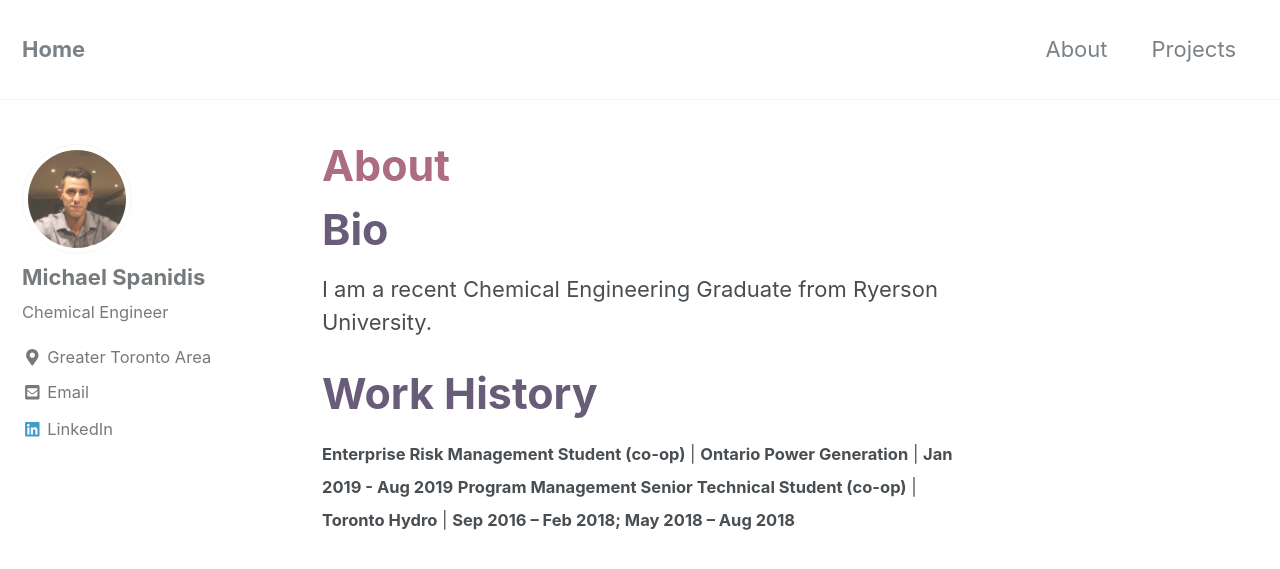
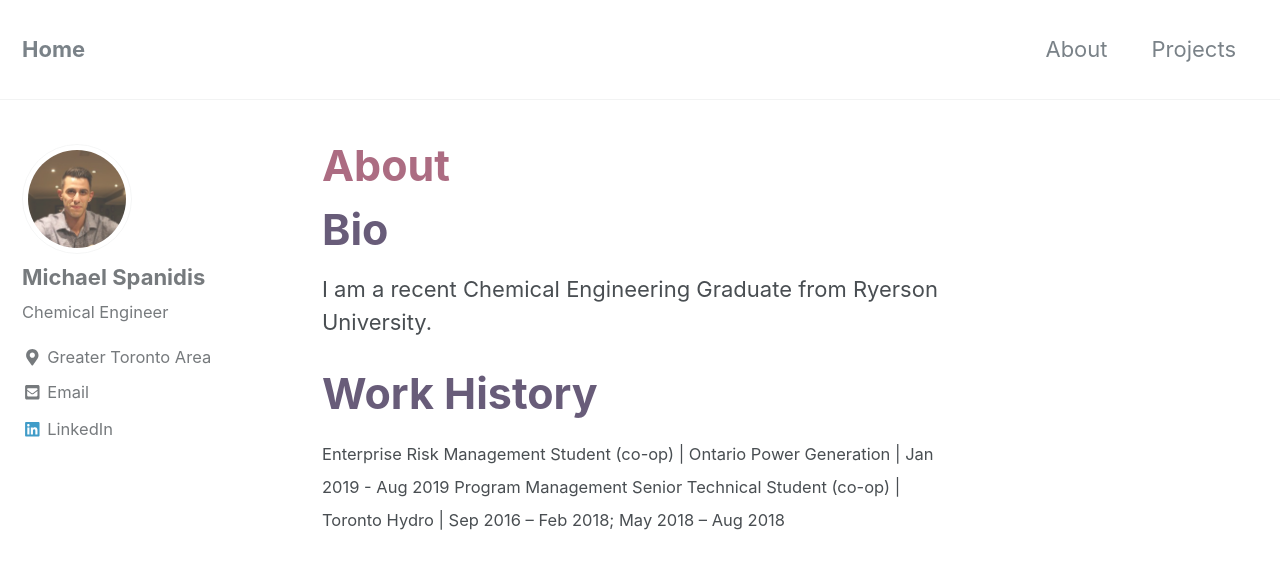
Before and after one commit to michaelspanidis/michaelspanidis.github.io, a Jekyll site: the page built from _pages/about.md, in a window 1280 px wide and 900 px high. Shown: the top 569 px of the window. Built offline with Jekyll 4.4.1, drawn with Linux system fonts in a browser that asks for light colours; nearby versions of some CDN libraries.

Commit message:
changes26

```diff
--- a/_pages/about.md
+++ b/_pages/about.md
@@ -7,5 +7,5 @@
 
 # <span style="color:rgb(104,92,121);font-size:1.25em;">Work History</span>
 <span style="font-size:0.75em;">
-**Enterprise Risk Management Student (co-op)** | **Ontario Power Generation** | **Jan 2019 - Aug 2019**
-**Program Management Senior Technical Student (co-op)** | **Toronto Hydro** | **Sep 2016 – Feb 2018; May 2018 – Aug 2018**
+Enterprise Risk Management Student (co-op) | Ontario Power Generation | Jan 2019 - Aug 2019
+Program Management Senior Technical Student (co-op) | Toronto Hydro | Sep 2016 – Feb 2018; May 2018 – Aug 2018
```
